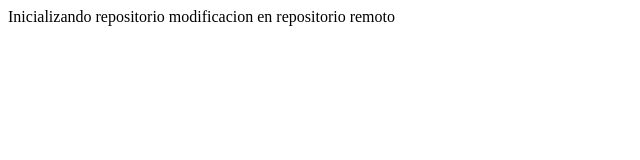
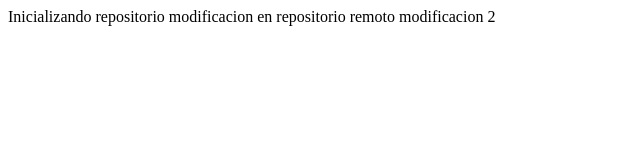
Before and after one commit to GC18076/reporemoto, a plain HTML site: page index.html in a window 1280 px wide. Shown: the whole page, without its empty margins (0-640 px from the left). Drawn offline with Linux system fonts and the light colour scheme.

Commit message:
cambion en ramaclonada

```diff
--- a/index.html
+++ b/index.html
@@ -9,5 +9,6 @@
 <body>
     Inicializando repositorio
 	modificacion en repositorio remoto
+modificacion 2
 </body>
 </html>
```
